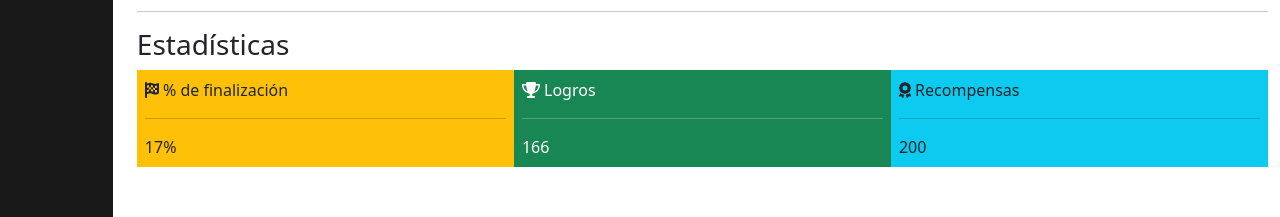
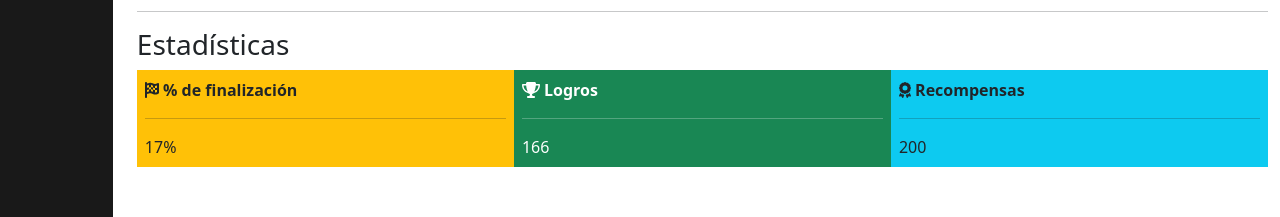
Before and after one commit to Dr0ckman/games-opinion, a Vue app: page /administracion/1 in a window 1280 px wide. Shown: the part 351-568 px from the top of the page. Built offline with nearby package versions, Linux system fonts and the light colour scheme.

Commit message:
Add form validation and styles for monedero

```diff
--- a/src/components/administracion/Monedero.vue
+++ b/src/components/administracion/Monedero.vue
@@ -12,22 +12,22 @@
         </div>
         <hr>
         <h3>Estadísticas</h3>
-        <div class="row">
+        <div class="row justify-content-between">
             <div class="col px-2 py-2 bg-warning">
                 <font-awesome-icon icon="fa-solid fa-flag-checkered" />
-                % de finalización
+                <strong> % de finalización</strong>
                 <hr>
                 17%
             </div>
             <div class="col px-2 py-2 bg-success" style="color: white">
                 <font-awesome-icon icon="fa-solid fa-trophy" />
-                Logros
+                <strong> Logros</strong>
                 <hr>
                 166
             </div>
             <div class="col px-2 py-2 bg-info">
                 <font-awesome-icon icon="fa-solid fa-award" />
-                Recompensas
+                <strong> Recompensas</strong>
                 <hr>
                 200
             </div>
--- a/src/components/login/Login.vue
+++ b/src/components/login/Login.vue
@@ -15,11 +15,18 @@ export default {
     name: 'Login',
     methods: {
         buttonHandler() {
-            this.$router.replace({
-                name: 'administracion',
-                params: { id: String(document.querySelector('#name').value) + ' ' + String(document.querySelector('#last-name').value) },
-                query: { game: this.$route.query.game }
-            })
+            if (document.querySelector('#name').value !== '' && document.querySelector('#last-name').value !== '') {
+                this.$router.replace({
+                    name: 'administracion',
+                    params: { id: String(document.querySelector('#name').value) + ' ' + String(document.querySelector('#last-name').value) },
+                    query: { game: this.$route.query.game }
+                })
+
+            }
+            else {
+                alert('Complete los datos requeridos')
+            }
+
         }
     }
 }
```
